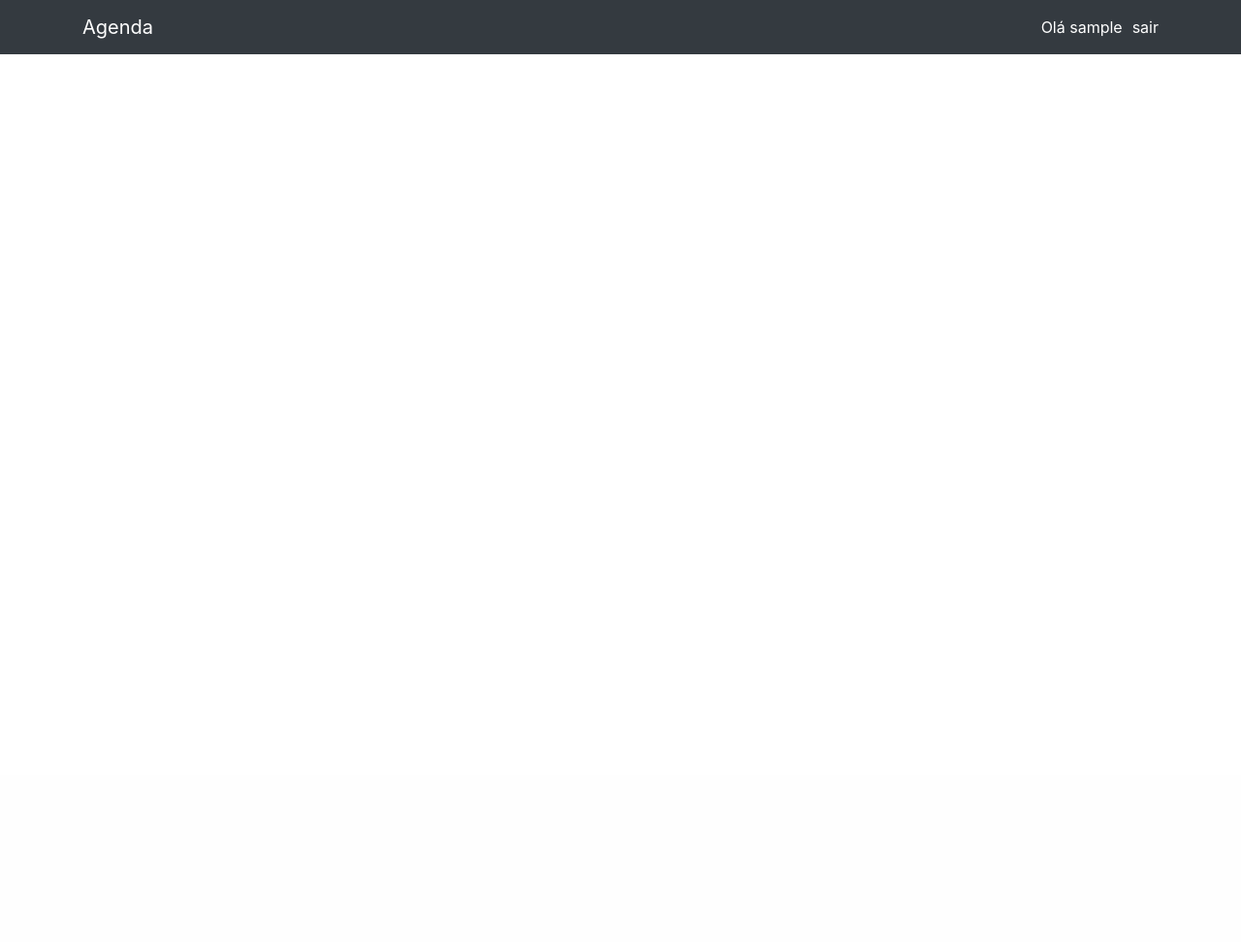
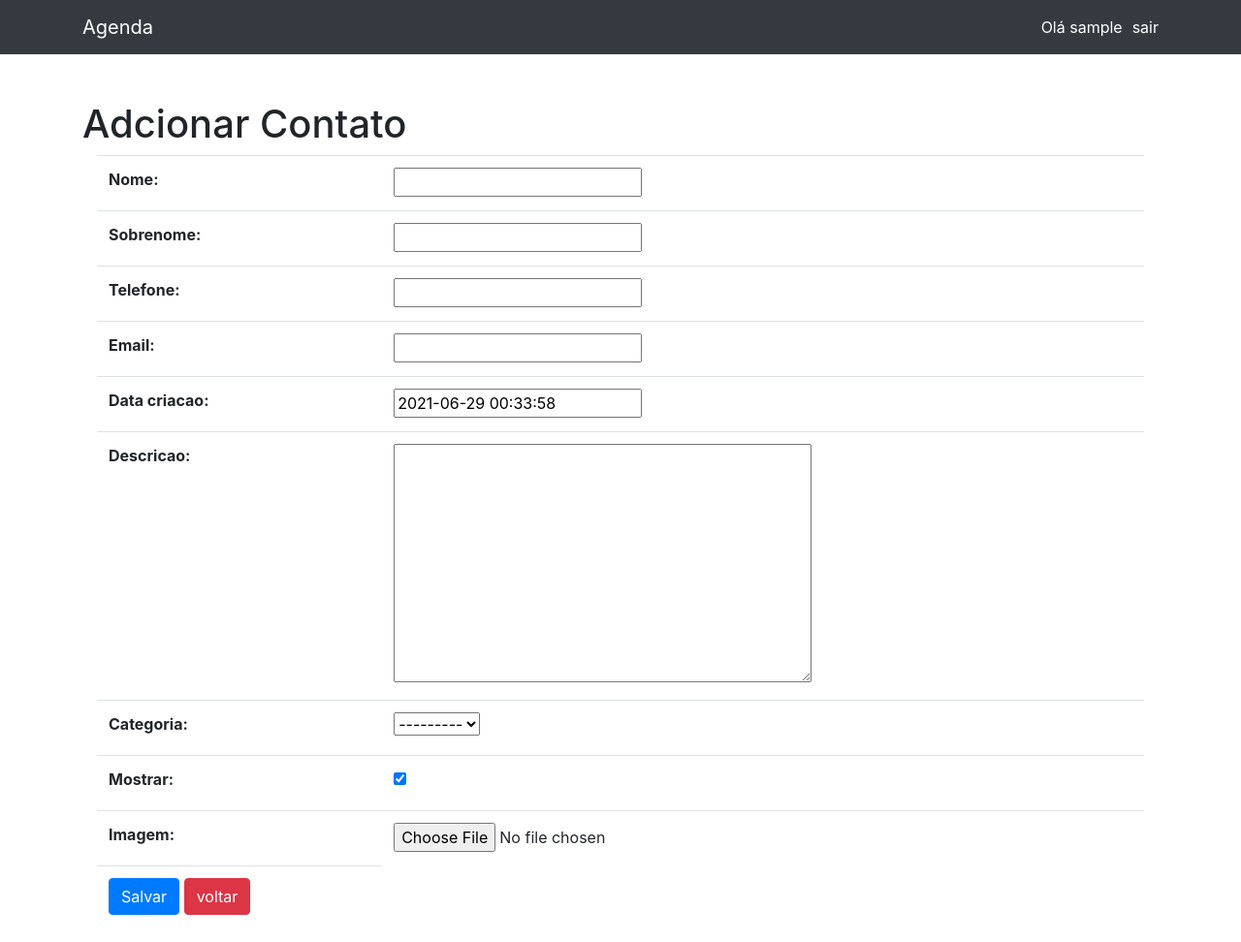
Before and after one commit to Mark-Sousa/Django-Agenda, a Django app: page /accounts/dashboard/ in a window 1280 px wide. Shown: the whole page at 97% size. Before the commit the page ends 56 px from the top, so only its background shows below. Run offline with Django 3.2, Linux system fonts and the light colour scheme; the visitor is signed in with stand-in values (Sample User, id 1); data that the repository does not hold is empty; some libraries are stand-ins or nearby versions.

Commit message:
criada view para editar contato

```diff
--- a/accounts/forms.py
+++ b/accounts/forms.py
@@ -1,2 +1,9 @@
 from contatos.models import Contato
 from django.forms import ModelForm
+
+
+class FormContato(ModelForm):
+    class Meta:
+        model = Contato
+        fields = ['nome', 'sobrenome', 'telefone', 'email', 'data_criacao', 'descricao', 'categoria', 'mostrar',
+                  'imagem']
--- a/accounts/templates/accounts/dashboard.html
+++ b/accounts/templates/accounts/dashboard.html
@@ -3,4 +3,20 @@
 {% block content %}
 
 {% include 'parciais/_messages.html' %}
+<h1>Adcionar Contato</h1>
+<div class="container">
+    <form method="post"  enctype="multipart/form-data">
+        {% csrf_token %}
+        <table class="table">
+            {{form}}
+            <tr>
+                <td>
+                    <button type="submit"  class="btn btn-primary">Salvar</button>
+                    <a href="{% url 'url_index' %}"  class="btn btn-danger">voltar</a>
+                </td>
+            </tr>
+        </table>
+    </form>
+
+</div>
 {% endblock content %}
--- a/accounts/templates/accounts/login.html
+++ b/accounts/templates/accounts/login.html
@@ -5,7 +5,7 @@
 <h1 class="mt-3 bm-3">LOGIN</h1>
     <form method="post">
         {% csrf_token %}
-        {% inlude 'parciais/_messages.html' %}
+        {% include 'parciais/_messages.html' %}
         <div class="form-group">
             <label>Usuário</label>
             <input type="text" name="usuario" class="form-control" value="{{request.POST.usuario}}">
--- a/accounts/templates/accounts/logout.html
+++ /dev/null
@@ -1,6 +0,0 @@
-{% extends 'base.html' %}
-
-{% block content %}
-
-logout
-{% endblock content %}
--- a/accounts/urls.py
+++ b/accounts/urls.py
@@ -1,9 +1,12 @@
 from django.urls import path
-from .views import login, logout, cadastro,  dashboard
+from .views import login, logout, cadastro,  dashboard, editar_cadastro
+
+
 urlpatterns = [
     path('', login, name="index_login"),
     path('login/', login, name="url_login"),
     path('logout/', logout, name="url_logout"),
     path('cadastro/', cadastro, name="url_cadastro"),
     path('dashboard/', dashboard, name="url_dashboard"),
+    path('editar_cadastro/<int:pk>/', editar_cadastro, name="url_editar_cadastro"),
 ]
--- a/accounts/views.py
+++ b/accounts/views.py
@@ -3,6 +3,8 @@ from django.contrib import messages, auth
 from django.core.validators import validate_email
 from django.contrib.auth.models import User
 from django.contrib.auth.decorators import login_required
+from .forms import FormContato
+from contatos.models import Contato
 
 
 def login(request):
@@ -70,6 +72,33 @@ def cadastro(request):
     return redirect('url_login')
 
 
+def editar_cadastro(request, pk):
+    contato_antigo = Contato.objects.get(id=pk)
+    form = FormContato(data=request.POST or None, instance=contato_antigo)
+    return render(request, 'accounts/dashboard.html', {'form': form})
+
+
 @login_required
 def dashboard(request):
-    return render(request, 'accounts/dashboard.html')
+    if request.method == 'POST':
+        form = FormContato(request.POST, request.FILES)
+        if form.is_valid():
+            nome = form.cleaned_data['nome']
+            sobrenome = form.cleaned_data['sobrenome']
+            telefone = form.cleaned_data['telefone']
+            email = form.cleaned_data['email']
+            data_criacao = form.cleaned_data['data_criacao']
+            descricao = form.cleaned_data['descricao']
+            categoria = form.cleaned_data['categoria']
+            mostrar = form.cleaned_data['mostrar']
+            imagem = form.cleaned_data['imagem']
+
+            Contato.objects.create(nome=nome, sobrenome=sobrenome, telefone=telefone, email=email,
+                                   data_criacao=data_criacao, descricao=descricao, categoria=categoria, mostrar=mostrar,
+                                   imagem=imagem)
+            return redirect('url_index')
+
+    else:
+        form = FormContato()
+
+    return render(request, 'accounts/dashboard.html', {'form': form})
--- a/contatos/templates/contatos/index.html
+++ b/contatos/templates/contatos/index.html
@@ -9,6 +9,7 @@
         <th>Sobrenome</th>
         <th>Telefone</th>
         <th>Categoria</th>
+        <th>Ações</th>
       </tr>
     </thead>
     <tbody>
@@ -21,6 +22,10 @@
               <td>{{contato.sobrenome}}</td>
               <td>{{contato.telefone}}</td>
               <td>{{contato.categoria}}</td>
+              <td>
+                <a href="{% url 'url_editar_cadastro' contato.id %}">Editar</a>
+                <a href="">Exluir</a>
+              </td>
             </tr>
       {% endfor %}
     </tbody>
@@ -40,4 +45,5 @@
       {% endfor %}
     </ul>
   </nav>
+  <a href="{% url 'url_dashboard' %}" class="btn btn-primary" >Novo Contato</a>
 {% endblock content %}
```
